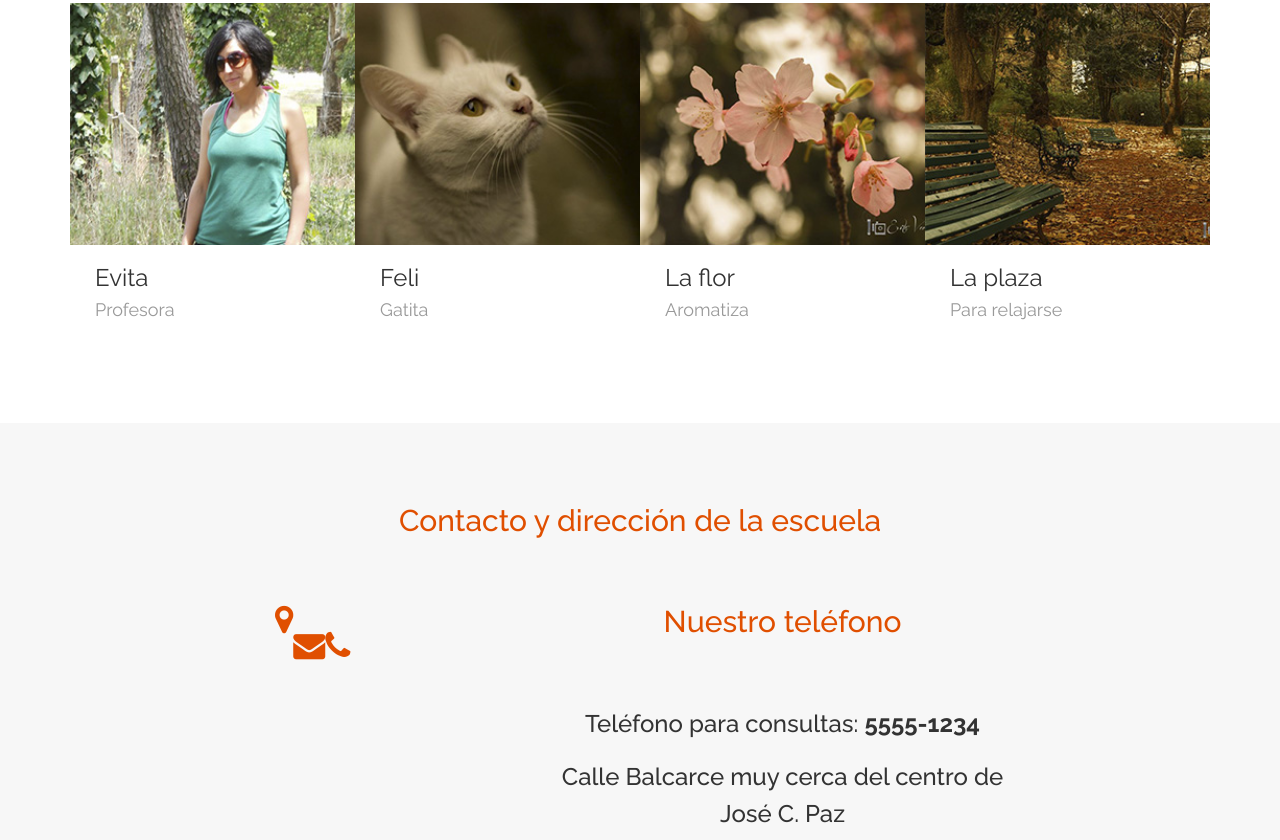
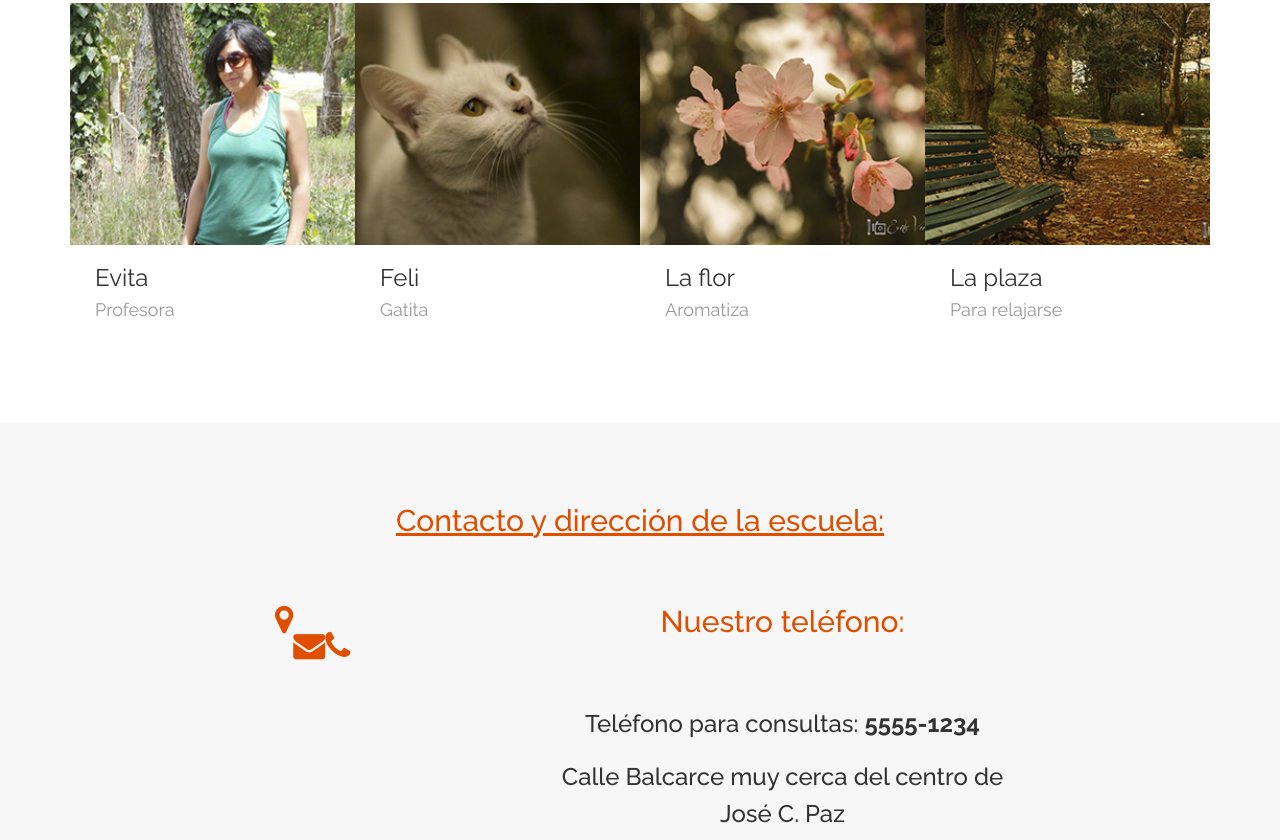
Before and after one commit to AlexielArdilla/yoga_eva_vera, a plain HTML site: page index.html in a window 1280 px wide. Shown: the part 3335-4175 px from the top of the page. Drawn offline with Linux system fonts and the light colour scheme.

Commit message:
Corregidos iconos fa fa

```diff
--- a/index.html
+++ b/index.html
@@ -167,7 +167,7 @@
           <div class="card card-block text-center">
             <div>
               <div class="feature-icon">
-                <span class="fa fa-rocket"></span>
+                <span class="fa fa-user-plus"></span>
               </div>
             </div>
 
@@ -530,7 +530,7 @@
     <div class="container">
       <div class="row">
         <div class="col-md-12 text-center">
-          <h2 class="section-title">Contacto y dirección de la escuela</h2>
+          <h2 class="section-title"><ins>Contacto y dirección de la escuela:</ins></h2>
         </div>
       </div>
 
@@ -557,7 +557,7 @@
 
         <div class="col-lg-5 col-md-8" style="text-align: center;">
 
-        	<h2>Nuestro teléfono</h2>
+        	<h2>Nuestro teléfono:</h2>
         	<h3><p>Teléfono para consultas: <STRONG>5555-1234</STRONG></p>
         	<p>Calle Balcarce muy cerca del centro de José C. Paz</p>
         	<p> Su consulta no molesta</p>
```
